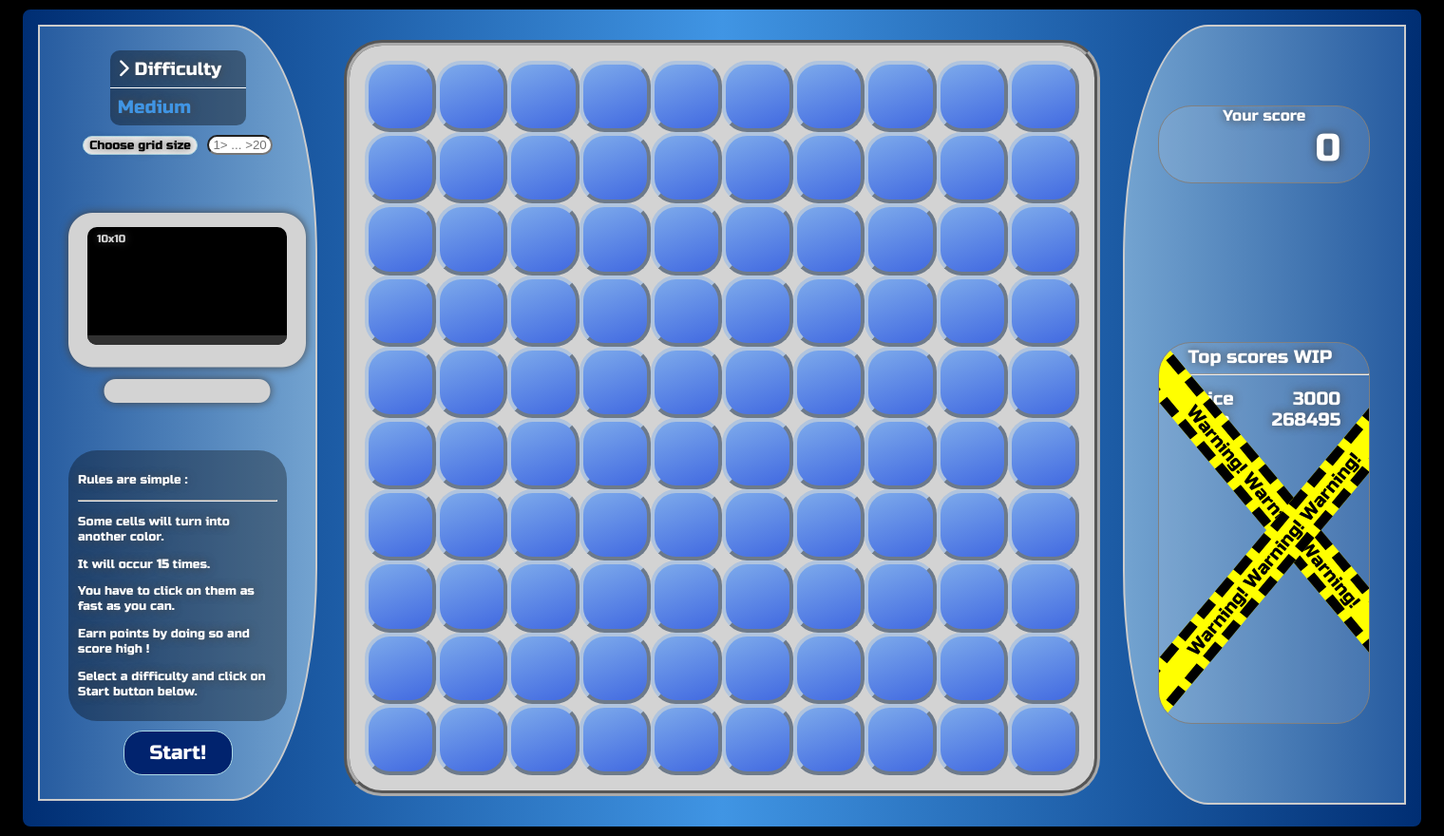
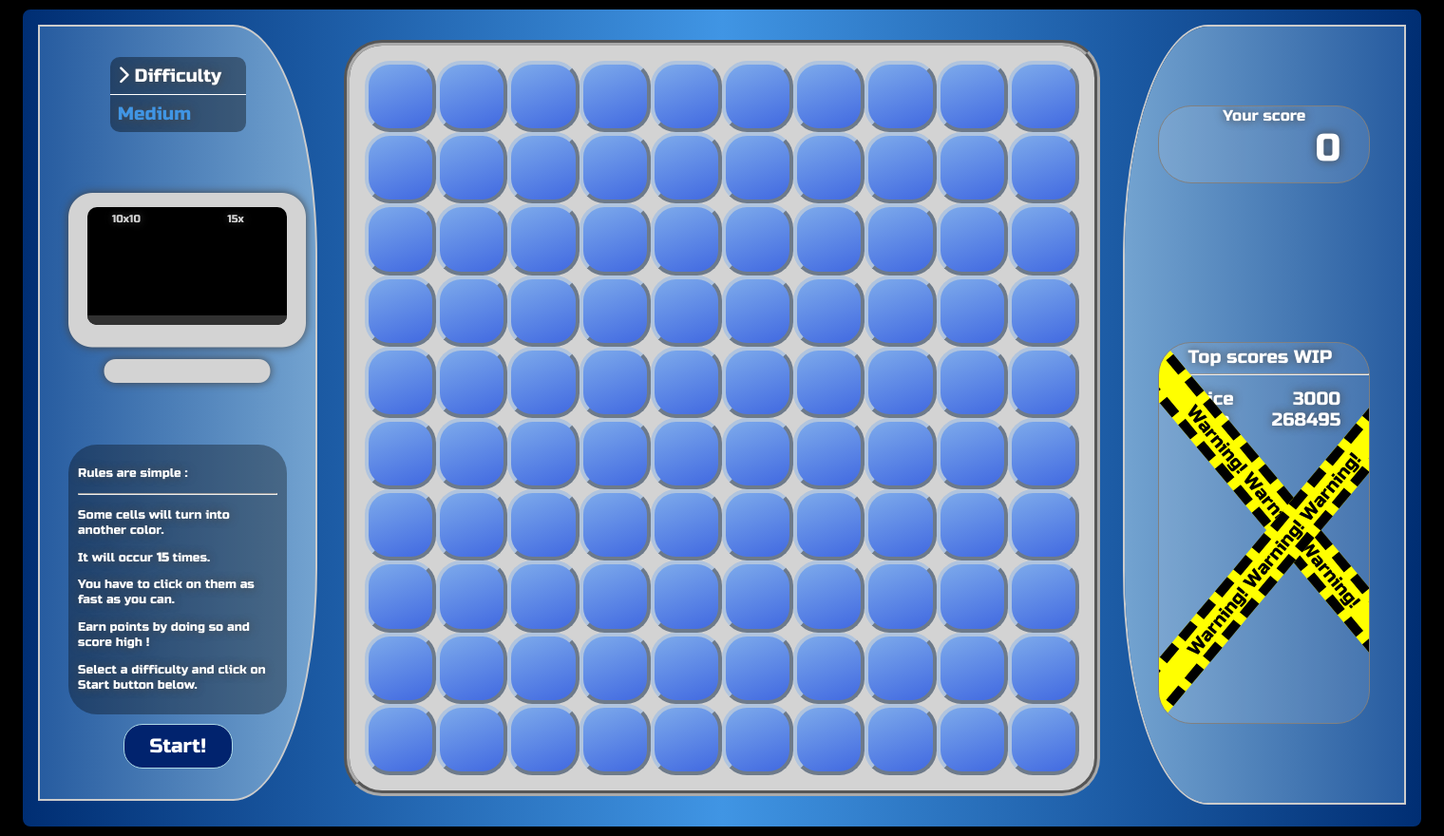
Before and after one commit to GaetanJerphagnon/Jeu-Marteau, a PHP site: page /html/index.html in a window 1520 px wide. Shown: the whole page at 95% size. Run offline with PHP 8.4, Linux system fonts and the light colour scheme; some libraries are stand-ins or nearby versions.

Commit message:
Added secret feature

```diff
--- a/css/style.css
+++ b/css/style.css
@@ -2,6 +2,7 @@
 body{
     background-color: black;
     text-shadow: #464646 0 0 10px;
+    user-select: none;
 }
 #container {
     width: 90rem;
@@ -127,7 +128,13 @@ body{
     text-decoration: none;
 }
 
-#size-container {
+#secret {
+    width: 15px;
+    height: 15px;
+    background-size: cover;
+}
+
+#secret-options-container {
     width: 100%;
     display: flex;
     margin: 10px auto;
@@ -136,15 +143,7 @@ body{
     align-items: center;
 }
 
-#size-input{
-    width: 30%;
-    margin-left: 10px;
-    box-sizing: border-box;
-    border-radius: 15px;
-    text-align: center;
-}
-
-#size-button {
+.secret-option {
     font-family: 'Russo One', sans-serif;
     color: black;
     font-size: 0.8rem;
@@ -154,11 +153,20 @@ body{
     text-shadow: #464646 0 0 10px;
 }
 
+.secret-inputs {
+    width: 30%;
+    margin-left: 10px;
+    box-sizing: border-box;
+    border-radius: 15px;
+    text-align: center;
+}
+
 .screen-container {
     color: lightgrey;
     width: 100%;
     text-align: center;
     position: relative;
+    user-select: none;
 }
 
 .screen-container i {
@@ -196,16 +204,20 @@ body{
     background-color: #fcc10067;
 }
 
-#grid-size-display-container {
+.secret-options-display-container {
     width: 100%;
     position: absolute;
     top: 10px;
-    left: 30px;
     display: flex;
-    justify-content: left;
+    justify-content: space-around;
     flex-direction: row;
     align-items: center;
     font-size: 0.7rem;
+}
+
+#occurence-display{
+    right:0;
+    left:auto;
 }
 
 .rules {
@@ -213,6 +225,7 @@ body{
     background-color: rgba(0, 0, 0, 0.336);
     padding: 10px;
     border-radius: 30px;
+    user-select: none;
 }
 
 #start-button {
@@ -247,17 +260,68 @@ body{
     cursor: pointer;
 }
 
-.scores {
+#scores-container {
+    overflow: hidden;
+    border-bottom-left-radius: 30%;
+    border-top-left-radius: 30%;
     border: #cccccc solid 2px;
+    width: 20%;
     height: 95%;
-    width: 20%;
     position: absolute;
     right: 1rem;
-    border-bottom-left-radius: 30%;
-    border-top-left-radius: 30%;
+    z-index: 2;
+
+
+}
+
+.scores {
+    height: 100%;
+    width: 100%;
+    position: absolute;
+    display: flex;
+    top: 0;
+    flex-direction: column;
+    justify-content: space-around;
+    transition: 1s;
+}
+
+
+#secret {
+    position: absolute;
+    top: 5px;
+    right: 5px;
+    font-size: 0.5rem;
+    text-shadow: none;
+    color: #ffffff08;
+}
+
+.secret-active {
+    animation: secret-blink 0.5s linear infinite;
+}
+
+#secret-commands {
+    position: absolute;
     display: flex;
     flex-direction: column;
-    justify-content: space-around;
+    align-items: center;
+    justify-content: center;
+    height: 149px;
+    top: 0;
+    right: 0;
+    width: 80%;
+    padding-left: 60px;
+    background-color: rgba(0, 0, 0, 0.37);
+    border-bottom: 1px white solid;
+    z-index: 0;
+}
+
+#secret-commands > * {
+    font-size: 0.7rem;
+}
+
+.move-score-panel-down {
+    top: 150px;
+
 }
 
 .scores-easy {
@@ -391,6 +455,7 @@ body{
     justify-content: center;
     align-items: center;
     font-size: 0.5rem;
+    user-select: none;
 
 }
 
@@ -507,6 +572,12 @@ body{
 
 }
 
+@keyframes secret-blink {
+    50%{
+        background-image: url('https://img.icons8.com/ultraviolet/80/000000/triforce.png');
+    }
+}
+
 
 #options {
     margin: auto;
--- a/html/index.html
+++ b/html/index.html
@@ -7,7 +7,7 @@
     <link rel="stylesheet" href="../css/style.css">
     <link href="https://fonts.googleapis.com/css2?family=Russo+One&display=swap" rel="stylesheet">
     <title>Tap tap Game</title>
-    <link rel="shortcut icon" href=" ">
+    <link rel="icon" href="https://img.icons8.com/ultraviolet/80/000000/triforce.png">
     <script src="https://kit.fontawesome.com/fb034f5d7d.js" crossorigin="anonymous"></script>
 
 </head>
@@ -17,7 +17,6 @@
             <div class="difficulty-container">
                 <p id="difficulty-choice"><span><i class="fas fa-chevron-right"></i></span> Difficulty</p>
                 <p id="difficulty-display" class="dif-medium">Medium</p>
-                <form id="size-container"><button id="size-button">Choose grid size</button><input type="int" id="size-input" placeholder="1> ... >20"></form>
 
             </div>
             <div class="screen-container">
@@ -29,7 +28,8 @@
                         </div>
                     </p>
                 </div>
-                <div id="grid-size-display-container"><p id="grid-size-display"></p></div>
+                <div class="secret-options-display-container"><p id="grid-size-display"></p><p id="occurence-display"></p></div>
+
                 </div>
             <div class="rules-container">
                 <div class="rules">
@@ -48,12 +48,21 @@
             <div class="grid">
             </div>
         </section>
-        <div class="scores">
-            <div class="your-score">
-                <span class="score-title">Your score</span>
-                <p id="score-display">0</p>
+        <div id="scores-container">
+            <div id="secret-commands">
+                <p>You found some secret commands!</p>
+                <p>You will not be able to save your scores using those</p>
+                <form id="size-container"><button class="secret-option">Choose grid size</button><input type="int" id="size-input" class="secret-inputs" placeholder="1> ... >20"></form>
+                <form id="occurence-container"><button class="secret-option">Choose occurences</button><input type="int" id="occurence-input" class="secret-inputs" placeholder="1> ... >50"></form>
+
             </div>
-            <div class="top-scores">
+            <div class="scores">
+                <div id="secret"></div>
+                <div class="your-score">
+                    <span class="score-title">Your score</span>
+                    <p id="score-display">0</p>
+                </div>
+                <div class="top-scores">
                     <div class="police-band">Warning! Warning! Warning!</div>
                     <div class="police-band police-band-reverse">Warning! Warning! Warning!</div>
                     <p>Top scores WIP</p>
@@ -61,6 +70,7 @@
                     <p><span>Alice</span><span>3000</span></p>
                     <p><span>Jean</span><span>268495</span></p>
 
+                </div>
             </div>
         </div>
     </section>
```
Also changed, not shown: js/script.js (+86 -10 lines).
